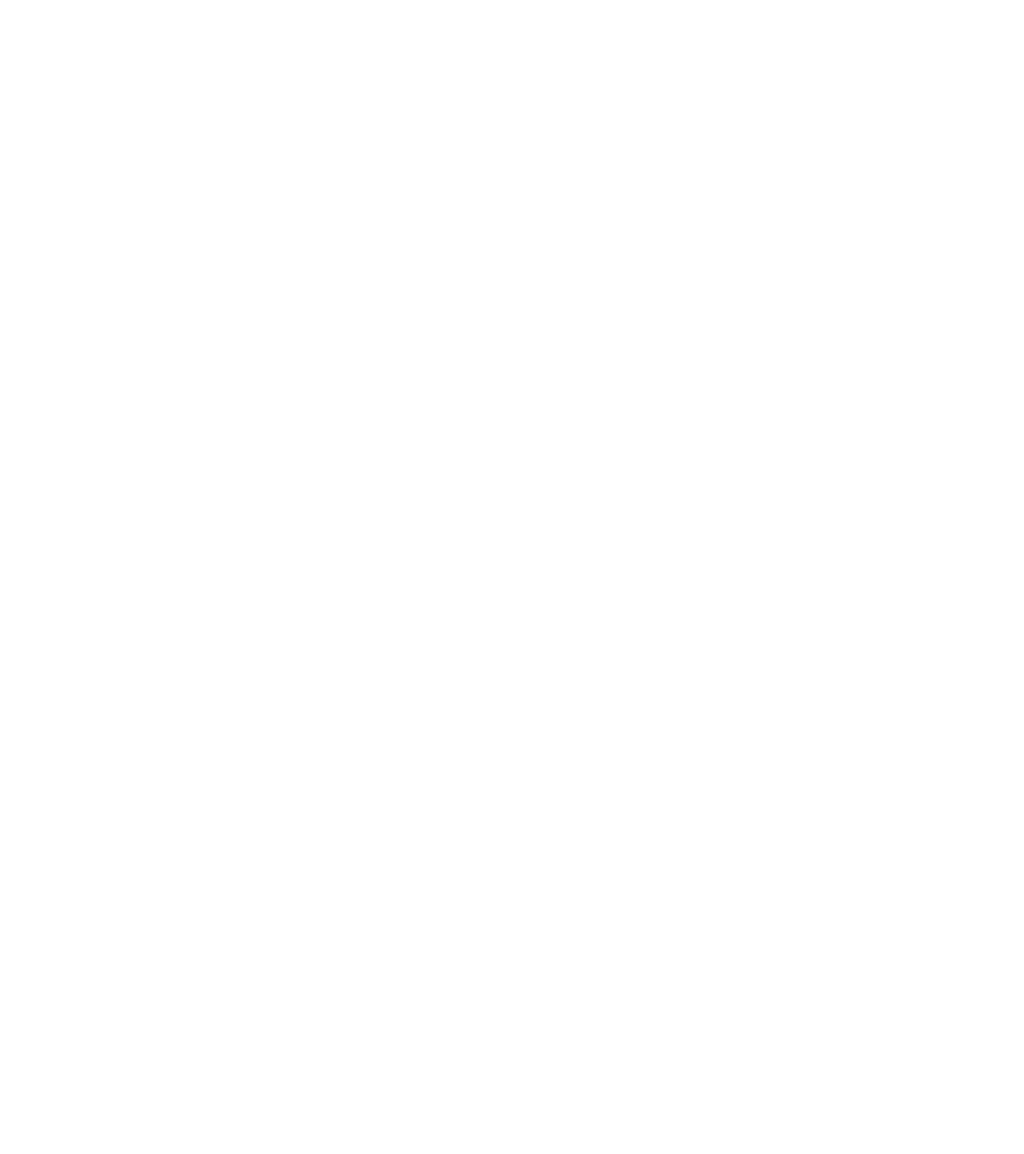
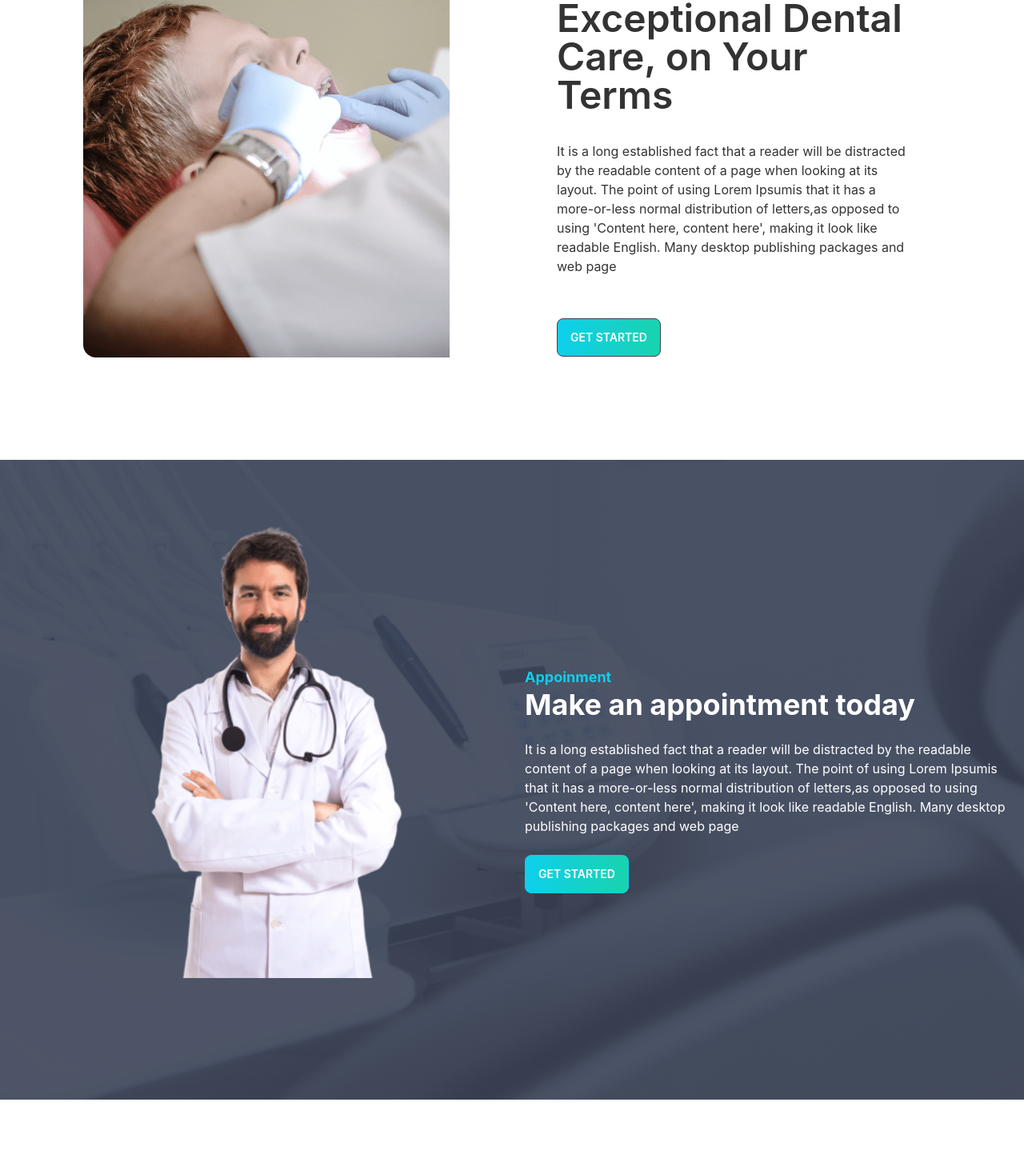
Before and after one commit to arnob999/doctors-portal-client-practice, a React (Create React App) app: page / in a window 1280 px wide. Shown: the part 1329-2772 px from the top of the page at 80% size. Before the commit the page ends 1112 px from the top, so only its background shows below. Built offline with nearby package versions, Linux system fonts and the light colour scheme.

Commit message:
71 mod practice done

```diff
--- /dev/null
+++ b/src/Components/PrimaryButton/PrimaryButton.js
@@ -0,0 +1,11 @@
+import React from 'react';
+
+const PrimaryButton = ({ children }) => {
+    return (
+        <>
+            <button className="btn btn-primary bg-gradient-to-r from-primary to-secondary text-white">{children}</button>
+        </>
+    );
+};
+
+export default PrimaryButton;
--- a/src/Pages/Homepage/Home/Banner/Banner.js
+++ b/src/Pages/Homepage/Home/Banner/Banner.js
@@ -1,5 +1,6 @@
 import React from 'react';
 import bannerHero from '../../../../assets/images/chair.png'
+import PrimaryButton from '../../../../Components/PrimaryButton/PrimaryButton';
 const Banner = () => {
     return (
         <div className="hero">
@@ -8,7 +9,7 @@
                 <div>
                     <h1 className="text-5xl font-bold">Your New Smile Starts</h1>
                     <p className="py-6">Provident cupiditate voluptatem et in. Quaerat fugiat ut assumenda excepturi exercitationem quasi. In deleniti eaque aut repudiandae et a id nisi.</p>
-                    <button className="btn btn-primary bg-gradient-to-r from-primary to-secondary text-white">Get Started</button>
+                    <PrimaryButton>Get Started</PrimaryButton>
                 </div>
             </div>
         </div>
--- a/src/Pages/Homepage/Home/Home.js
+++ b/src/Pages/Homepage/Home/Home.js
@@ -1,6 +1,9 @@
 import React from 'react';
 import InfoCards from '../InfoCards/InfoCards';
+import MakeAppointment from '../MakeAppointment/MakeAppointment';
 import Services from '../Services/Services';
+import SpecialService from '../SpecialService/SpecialService';
+import Testimonial from '../Testimonial/Testimonial';
 import Banner from './Banner/Banner';
 
 const Home = () => {
@@ -9,6 +12,9 @@
             <Banner></Banner>
             <InfoCards></InfoCards>
             <Services></Services>
+            <SpecialService></SpecialService>
+            <MakeAppointment></MakeAppointment>
+            <Testimonial></Testimonial>
         </div>
     );
 };
--- a/src/Pages/Homepage/InfoCards/InfoCards.js
+++ b/src/Pages/Homepage/InfoCards/InfoCards.js
@@ -18,7 +18,7 @@
             name: 'Our Location',
             description: 'Open 9.00 am to 5.00pm everyday',
             icon: marker,
-            bgClass: 'bg-accent'
+            bgClass: 'bg-neutral'
         },
         {
             id: 3,
--- /dev/null
+++ b/src/Pages/Homepage/MakeAppointment/MakeAppointment.js
@@ -0,0 +1,27 @@
+import React from 'react';
+import doctor from "../../../assets/images/doctor.png"
+import appointment from "../../../assets/images/appointment.png"
+import PrimaryButton from '../../../Components/PrimaryButton/PrimaryButton';
+const MakeAppointment = () => {
+    return (
+        <section className='mt-32' style={
+            {
+                background: `url(${appointment})`
+            }
+        }>
+            <div className="hero min-h-screen">
+                <div className="hero-content flex-col lg:flex-row">
+                    <img alt='' src={doctor} className="-mt-32  rounded-lg hidden lg:block lg:w-1/2" />
+                    <div className='my-auto h-full'>
+                        <h1 className='text-primary text-lg font-bold'>Appoinment</h1>
+                        <h1 className="text-white text-4xl font-bold">Make an appointment today</h1>
+                        <p className="py-6 text-white">It is a long established fact that a reader will be distracted by the readable content of a page when looking at its layout. The point of using Lorem Ipsumis that it has a more-or-less normal distribution of letters,as opposed to using 'Content here, content here', making it look like readable English. Many desktop publishing packages and web page</p>
+                        <PrimaryButton>Get Started</PrimaryButton>
+                    </div>
+                </div>
+            </div>
+        </section>
+    );
+};
+
+export default MakeAppointment;
--- /dev/null
+++ b/src/Pages/Homepage/Review/Review.js
@@ -0,0 +1,28 @@
+import React from 'react';
+//We use review:userReview because if we use review it will reffer the review we destructure before
+const Review = ({ review }) => {
+    const { name, review: userReview, pic, location } = review
+    return (
+        <div className="card shadow-xl">
+            <div className="card-body">
+                <p>{userReview}</p>
+                <div className="flex mt-6 items-center ">
+                    <div className="avatar mr-6">
+                        <div className="w-16 rounded-full ring ring-primary ring-offset-base-100 ring-offset-2">
+                            <img alt='' src={pic} />
+                        </div>
+                    </div>
+                    <div>
+                        <h5 className='text-lg'>{name}</h5>
+                        <div>
+
+                            <p className='font-medium'>{location}</p>
+                        </div>
+                    </div>
+                </div>
+            </div>
+        </div>
+    );
+};
+
+export default Review;
--- /dev/null
+++ b/src/Pages/Homepage/SpecialService/SpecialService.js
@@ -0,0 +1,18 @@
+import React from 'react';
+import treatment from "../../../assets/images/treatment.png"
+const SpecialService = () => {
+    return (
+        <div className="card h-[576px] w-fit lg:mt-28 md:mt-20 mt-14 md:card-side lg:card-side bg-base-100 mx-auto">
+            <figure><img className='h-full w-[458px]' src={treatment} alt="Movie" /></figure>
+            <div className="card-body max-w-lg lg:ml-[102px] h-96 my-auto">
+                <h2 className="card-title text-5xl">Exceptional Dental Care, on Your Terms</h2>
+                <p className='mt-[26px]'>It is a long established fact that a reader will be distracted by the readable content of a page when looking at its layout. The point of using Lorem Ipsumis that it has a more-or-less normal distribution of letters,as opposed to using 'Content here, content here', making it look like readable English. Many desktop publishing packages and web page</p>
+                <div className="card-actions">
+                    <button className="mt-[45px] btn bg-gradient-to-r from-primary to-secondary text-white">Get Started</button>
+                </div>
+            </div>
+        </div>
+    );
+};
+
+export default SpecialService;
--- /dev/null
+++ b/src/Pages/Homepage/Testimonial/Testimonial.js
@@ -0,0 +1,56 @@
+import React from 'react';
+import comma from "../../../assets/icons/quote.svg"
+import people1 from '../../../assets/images/people1.png';
+import people2 from '../../../assets/images/people2.png';
+import people3 from '../../../assets/images/people3.png';
+import Review from '../Review/Review';
+const Testimonial = () => {
+    const reviews = [
+        {
+            _id: 1,
+            name: "Winson Herry",
+            review: "It is a long established fact that by the readable content of a lot layout. The point of using Lorem a more-or-less normal distribu to using Content here, content",
+            location: "California",
+            pic: people1
+        },
+        {
+            _id: 2,
+            name: "Winson Herry",
+            review: "It is a long established fact that by the readable content of a lot layout. The point of using Lorem a more-or-less normal distribu to using Content here, content",
+            location: "California ",
+            pic: people2
+        },
+        {
+            _id: 3,
+            name: "Winson Herry",
+            review: "It is a long established fact that by the readable content of a lot layout. The point of using Lorem a more-or-less normal distribu to using Content here, content",
+            location: "California",
+            pic: people3
+        },
+    ]
+    return (
+        <section className='my-16'>
+            <div className='flex justify-between'>
+                <div>
+                    <h4 className="text-xl text-primary font-bold">
+                        Testimonial
+                    </h4>
+                    <h2 className='text-4xl'>
+                        What Our Patients Says
+                    </h2>
+
+                </div>
+                <figure>
+                    <img className='w-24 md:w-36 lg:w-48' src={comma} alt="" />
+                </figure>
+            </div>
+            <div className='grid gap-6 grid-cols-1 md:grid-cols-2 lg:grid-cols-3'>
+                {
+                    reviews.map(review => <Review review={review} key={review._id}></Review>)
+                }
+            </div>
+        </section>
+    );
+};
+
+export default Testimonial;
```
